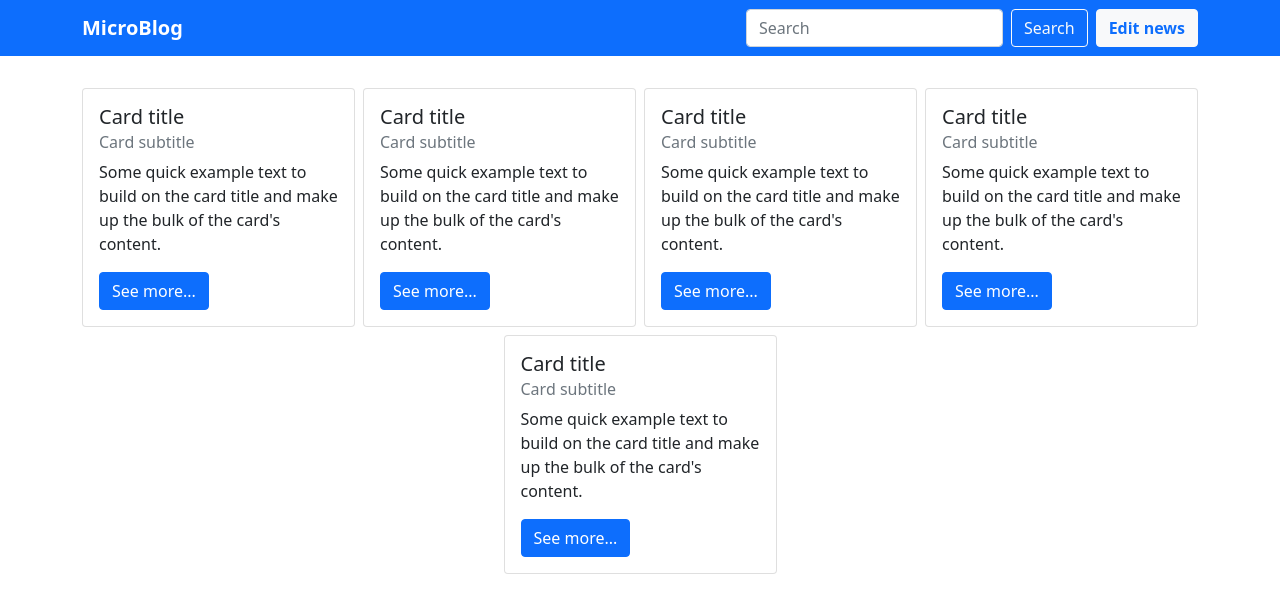
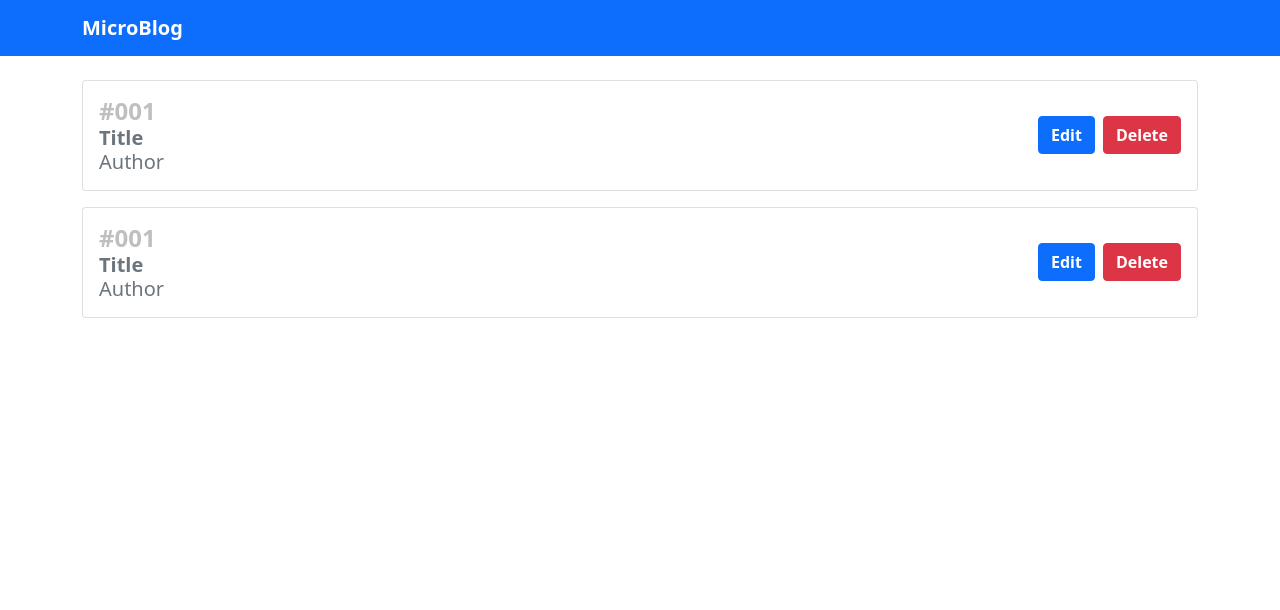
Before and after one commit to eduanlima/microblog, an Angular app in the folder frontend/: page / in a window 1280 px wide. Shown: the top 610 px of the page. Built offline with nearby package versions, Linux system fonts and the light colour scheme.

Commit message:
Created component list all news.

```diff
--- a/frontend/src/app/app.component.html
+++ b/frontend/src/app/app.component.html
@@ -1,3 +1,6 @@
-<app-home></app-home>
+<app-list-all></app-list-all>
 
-<!--<app-view></app-view>-->
+<!--
+    <app-view></app-view>
+    <app-home></app-home>
+-->
--- a/frontend/src/app/app.module.ts
+++ b/frontend/src/app/app.module.ts
@@ -5,12 +5,14 @@ import { AppRoutingModule } from './app-routing.module';
 import { AppComponent } from './app.component';
 import { HomeComponent } from './components/home/home.component';
 import { ViewComponent } from './components/news/view/view.component';
+import { ListAllComponent } from './components/news/list-all/list-all.component';
 
 @NgModule({
   declarations: [
     AppComponent,
     HomeComponent,
-    ViewComponent
+    ViewComponent,
+    ListAllComponent
   ],
   imports: [
     BrowserModule,
--- /dev/null
+++ b/frontend/src/app/components/news/list-all/list-all.component.html
@@ -0,0 +1,35 @@
+<nav class="navbar navbar-dark bg-primary navbar-expand-lg">
+    <div class="container">
+        <a class="navbar-brand fw-bold" href="#">MicroBlog</a>
+    </div>
+</nav>
+<div class="container mt-4">
+    <div class="content">
+        <div class="card mb-3">
+            <div class="card-body d-flex flex-row">
+                <div class="row flex-fill">
+                    <h1 class="fw-bold fs-4 text-black-50 opacity-50 m-0">#001</h1>
+                    <h2 class="fw-bold fs-5 text-secondary m-0">Title</h2>
+                    <h3 class="fs-5 text-secondary m-0">Author</h3>
+                </div>
+                <div class="d-flex align-content-center flex-wrap">
+                    <button class="btn btn-primary fw-bold" type="submit">Edit</button>
+                    <button class="btn btn-danger fw-bold ms-2" type="submit">Delete</button>
+                </div>
+            </div>
+        </div>
+        <div class="card mb-3">
+            <div class="card-body d-flex flex-row">
+                <div class="row flex-fill">
+                    <h1 class="fw-bold fs-4 text-black-50 opacity-50 m-0">#001</h1>
+                    <h2 class="fw-bold fs-5 text-secondary m-0">Title</h2>
+                    <h3 class="fs-5 text-secondary m-0">Author</h3>
+                </div>
+                <div class="d-flex align-content-center flex-wrap">
+                    <button class="btn btn-primary fw-bold" type="submit">Edit</button>
+                    <button class="btn btn-danger fw-bold ms-2" type="submit">Delete</button>
+                </div>
+            </div>
+        </div>
+    </div>
+</div>
--- /dev/null
+++ b/frontend/src/app/components/news/list-all/list-all.component.ts
@@ -0,0 +1,15 @@
+import { Component, OnInit } from '@angular/core';
+
+@Component({
+  selector: 'app-list-all',
+  templateUrl: './list-all.component.html',
+  styleUrls: ['./list-all.component.css']
+})
+export class ListAllComponent implements OnInit {
+
+  constructor() { }
+
+  ngOnInit(): void {
+  }
+
+}
```
Also changed, not shown: frontend/src/app/components/news/list-all/list-all.component.css (added).
